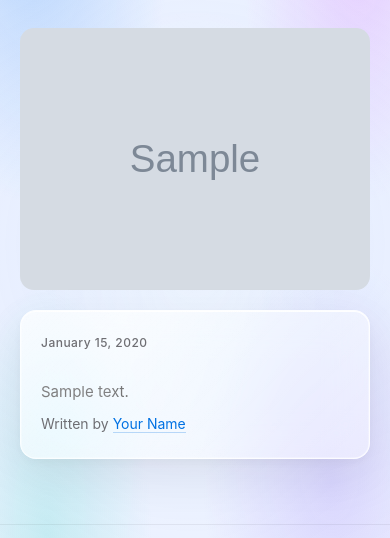
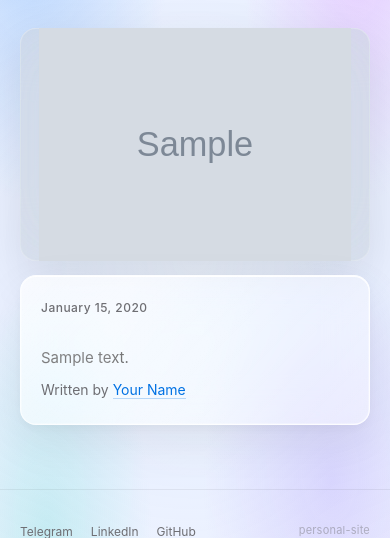
Before and after one commit to levinishnikov/personal-site, a FastAPI app: a page that uses backend/main.py in a window 390 px wide. Shown: the part 178-716 px from the top of the page. Run offline with FastAPI, Linux system fonts and the light colour scheme; tables that the repository leaves empty hold one stand-in row (values such as "Sample post"); grey boxes marked "Sample" are stand-in pictures; parts of the project's set-up code (start-up, migrations or seed data) failed here and were passed over.

Commit message:
Give every cover the same frame, and stop printing the title twice
Covers arrive from Telegram in every shape there is: a 360x480 phone snap
next to a 2048x1360 render. Sized only by max-height, each post opened with
a differently-shaped slab, and the tall ones swallowed the screen before a
word of the post was visible.

Every cover now gets an identical 3:2 frame and sits inside it whole, over a
blurred copy of itself. Cropping to a common banner was the obvious fix and
the wrong one: it decapitates exactly the portraits that need the help.
Landscape shots fill the frame and never show the backdrop; tall ones get
soft colour drawn from their own edges instead of grey bars.

Half the archive also opened by repeating its own headline, because a
Telegram post carries its hook in the first line and the page prints an <h1>
above it. Sync now drops that echo — only a short opening line, only when it
nearly matches the title, since the two drift ("actually good?" as the row
name, "actually any good?" in the body).

The stylesheet is fingerprinted too. Without it this change ships to the
server and nobody sees it: browsers keep serving the CSS they already have.

Co-Authored-By: Claude Fable 5 <noreply@anthropic.com>

```diff
--- a/backend/main.py
+++ b/backend/main.py
@@ -11,6 +11,7 @@ from apscheduler.schedulers.background import BackgroundScheduler
 from pathlib import Path
 from typing import List
 from datetime import date, datetime, timedelta
+import hashlib
 import os
 import logging
 import jinja2
@@ -101,6 +102,21 @@ _env.globals.update({
 
 templates = Jinja2Templates(directory=str(TEMPLATES_DIR))
 templates.env = _env
+
+
+def _asset_version() -> str:
+    """Short hash of the stylesheet, appended to its URL as ?v=.
+
+    Without it a design change ships to the server and nobody sees it: browsers
+    keep serving the stylesheet they already have.
+    """
+    try:
+        return hashlib.sha1((STATIC_DIR / "styles.css").read_bytes()).hexdigest()[:8]
+    except OSError:
+        return "0"
+
+
+_env.globals["asset_v"] = _asset_version()
 
 # ── Scheduler ─────────────────────────────────────────────────────────────────
 
--- a/backend/sync.py
+++ b/backend/sync.py
@@ -1,8 +1,10 @@
 import hashlib
+import html as html_module
 import os
 import re
 import urllib.request
 from datetime import date
+from difflib import SequenceMatcher
 from pathlib import Path
 from notion_client import Client
 from sqlalchemy.orm import Session
@@ -47,6 +49,41 @@ def cache_image(url: str, slug: str) -> str:
         return "{}/{}".format(IMAGE_URL_PREFIX, name)
     except Exception:
         return ""
+
+
+_TAG_RE = re.compile(r"<[^>]+>")
+_LEAD_P_RE = re.compile(r"\s*<p>(.*?)</p>\s*", re.S)
+
+
+def _norm(text: str) -> str:
+    return re.sub(r"[^a-z0-9]", "", (text or "").lower())
+
+
+def drop_title_echo(body_html: str, title: str) -> str:
+    """Drop a first paragraph that just repeats the headline.
+
+    Telegram posts open with their own hook line, so a post carries its title
+    twice once the page prints an <h1> above the body. Roughly half the archive
+    does this and half does not, which is exactly the kind of inconsistency
+    that makes a blog look unfinished.
+
+    Deliberately conservative: only a short opening line, and only when it
+    nearly matches the title, so a real first paragraph is never eaten. The
+    fuzzy compare is there because the two drift slightly ("Is my manager
+    actually good?" as the row name, "...actually any good?" in the body).
+    """
+    m = _LEAD_P_RE.match(body_html or "")
+    if not m:
+        return body_html
+    lead = html_module.unescape(_TAG_RE.sub("", m.group(1))).strip()
+    if not lead or len(lead) > 120:
+        return body_html
+    a, b = _norm(lead), _norm(title)
+    if not a or not b:
+        return body_html
+    if a == b or SequenceMatcher(None, a, b).ratio() >= 0.85:
+        return body_html[m.end():]
+    return body_html
 
 
 def cover_from_props(props: dict, slug: str) -> str:
@@ -252,7 +289,7 @@ def sync_notion_to_db() -> dict:
                 publish_date = date.fromisoformat(pd_start["start"][:10])
 
             blocks = notion.blocks.children.list(block_id=page["id"]).get("results", [])
-            body = blocks_to_html(blocks, slug=slug)
+            body = drop_title_echo(blocks_to_html(blocks, slug=slug), title)
             cover_url = cover_from_props(props, slug)
 
             existing = db.query(models.Post).filter(models.Post.slug == slug).first()
--- a/backend/templates/_head.html
+++ b/backend/templates/_head.html
@@ -21,7 +21,7 @@
   <link rel="icon" href="/favicon.svg" type="image/svg+xml" />
   <link rel="apple-touch-icon" href="/favicon.svg" />
   <link rel="alternate" type="application/rss+xml" title="[[ owner_name ]] — Posts" href="/feed.xml" />
-  <link rel="stylesheet" href="/styles.css" />
+  <link rel="stylesheet" href="/styles.css?v=[[ asset_v ]]" />
   <noscript><style>.reveal{opacity:1!important;transform:none!important;filter:none!important}</style></noscript>
 
   <script type="application/ld+json">[[ json_ld | safe ]]</script>
--- a/backend/templates/post.html
+++ b/backend/templates/post.html
@@ -24,6 +24,7 @@
 
       [% if post.cover_url %]
       <figure class="post-cover">
+        <div class="post-cover-fill" style="background-image:url('[[ post.cover_url ]]')"></div>
         <img src="[[ post.cover_url ]]" alt="[[ post.title ]]">
       </figure>
       [% endif %]
--- a/static/styles.css
+++ b/static/styles.css
@@ -1223,16 +1223,49 @@ main {
   margin: 28px 0;
 }
 
+/* Covers come from Telegram in every shape there is — 360x480 phone snaps next
+   to 2048x1360 renders. Cropping them to a common banner decapitates the
+   portraits, so instead every cover gets an identical 3:2 frame and sits inside
+   it whole, over a blurred copy of itself. Landscape shots fill the frame and
+   never show the backdrop; tall ones get soft colour beside them instead of
+   dead grey bars. Same footprint on every post either way. */
 .post-cover {
-  margin: 0 0 20px;
+  position: relative;
+  margin: 0 0 18px;
+  aspect-ratio: 3 / 2;
+  border-radius: 20px;
+  overflow: hidden;
+  isolation: isolate;
+  background: rgba(120, 130, 150, 0.10);
+  box-shadow:
+    0 0 0 1px rgba(255, 255, 255, 0.55) inset,
+    0 16px 48px rgba(0, 0, 0, 0.10);
+  animation: fadeUp 0.7s ease 0.05s both;
+}
+
+.post-cover-fill {
+  position: absolute;
+  inset: 0;
+  background-size: cover;
+  background-position: center;
+  filter: blur(34px) saturate(150%);
+  transform: scale(1.25);
+  opacity: 0.85;
 }
 
 .post-cover img {
+  position: relative;
+  display: block;
   width: 100%;
-  max-height: 460px;
-  object-fit: cover;
-  border-radius: 14px;
-  display: block;
+  height: 100%;
+  object-fit: contain;
+}
+
+@media (max-width: 640px) {
+  .post-cover {
+    border-radius: 16px;
+    margin-bottom: 14px;
+  }
 }
 
 .post-body figure {
```
